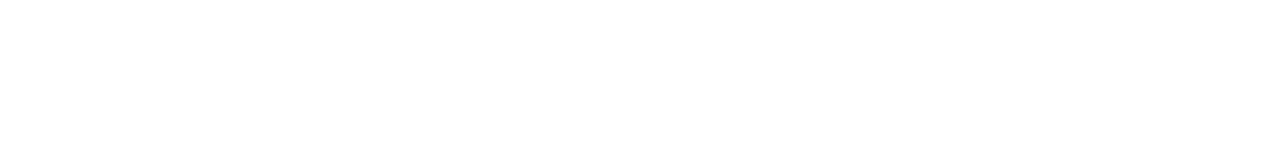
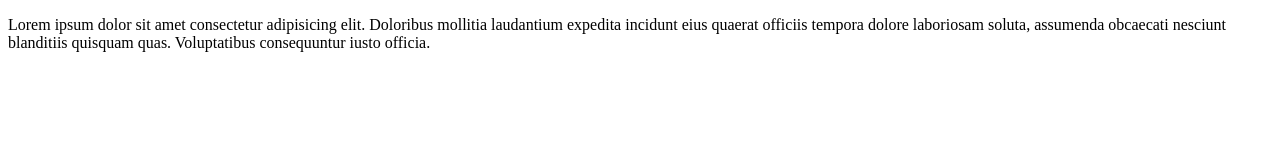
Before and after one commit to rociretama/LukmanSite, a plain HTML site: page index.html in a window 1280 px wide. Drawn offline with Linux system fonts and the light colour scheme.

Commit message:
menambahkan paragraf

```diff
--- a/index.html
+++ b/index.html
@@ -6,7 +6,9 @@
         <meta name="viewport" content="width=device-width, initial-scale=1.0">
         <title>Yayasan Lukman Nur Hakim</title>
     </head>
+
     <body>
+        <p>Lorem ipsum dolor sit amet consectetur adipisicing elit. Doloribus mollitia laudantium expedita incidunt eius quaerat officiis tempora dolore laboriosam soluta, assumenda obcaecati nesciunt blanditiis quisquam quas. Voluptatibus consequuntur iusto officia.</p>
 
     </body>
     </html>
```
